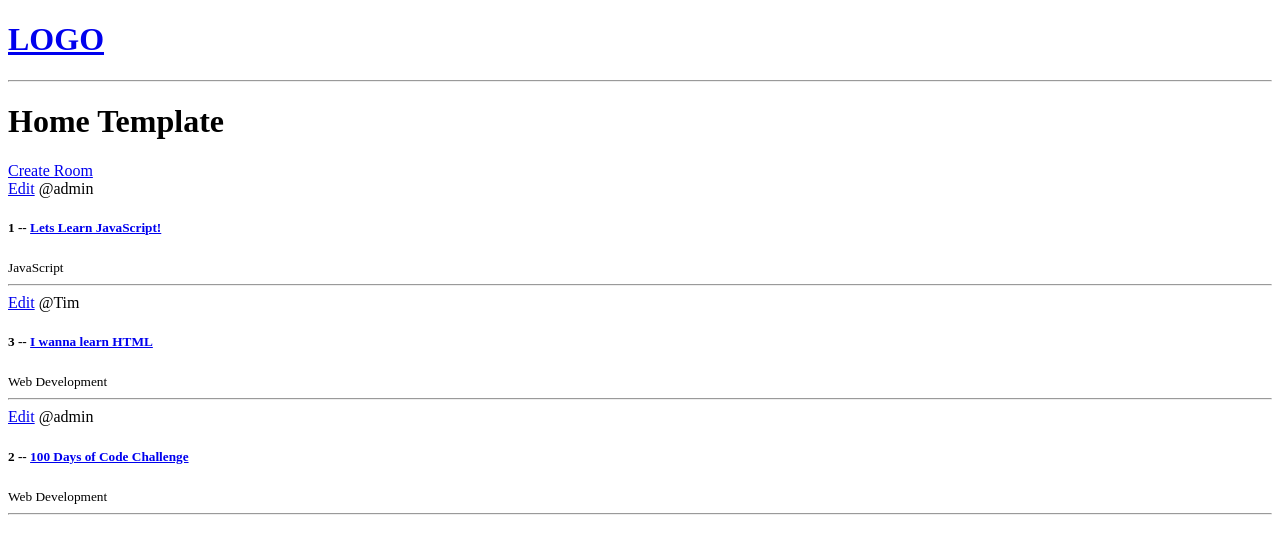
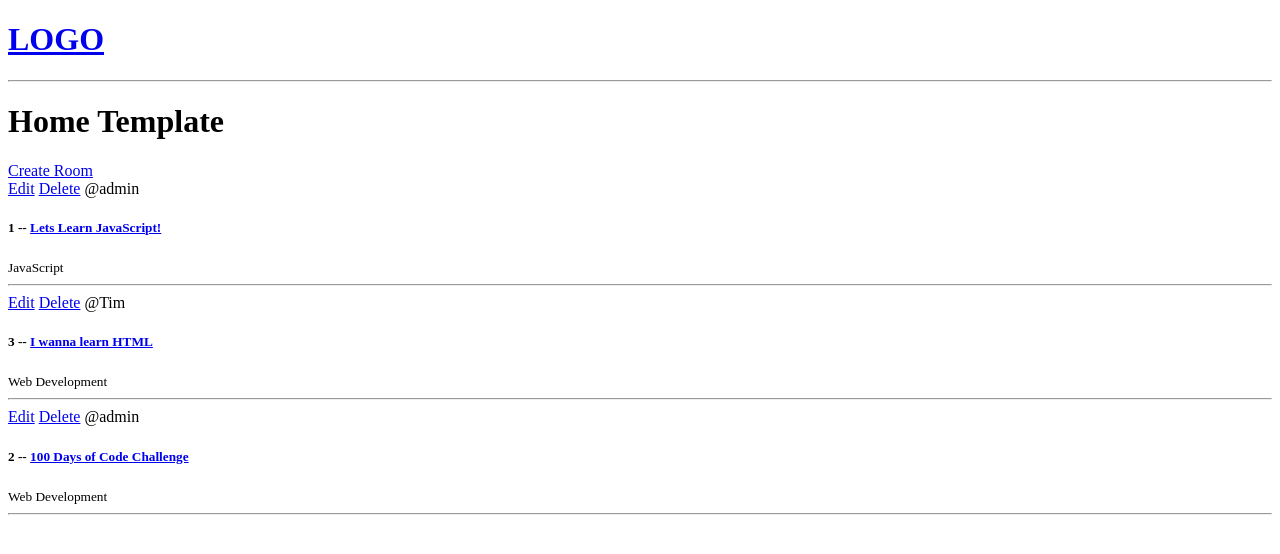
Before and after one commit to kevinjolley91/studybuddy, a Django app: page / in a window 1280 px wide. Shown: the top 554 px of the page. Run offline with Django 5.2, Linux system fonts and the light colour scheme; data comes from the database, SQL or seed files in the repository; both versions use the stored data as it was after the commit.

Commit message:
adds delete method and route to rooms

```diff
--- a/base/templates/base/home.html
+++ b/base/templates/base/home.html
@@ -7,6 +7,7 @@
     {% for room in rooms %}
     <div>
       <a href="{% url 'update-room' room.id %}">Edit</a>
+      <a href="{% url 'delete-room' room.id %}">Delete</a>
       <span>@{{ room.host.username }}</span>
       <h5>
         {{ room.id }} --
--- a/base/urls.py
+++ b/base/urls.py
@@ -7,4 +7,5 @@ urlpatterns = [
     path('room/<str:pk>/', views.room, name="room"),
     path('create-room/', views.createRoom, name="create-room"),
     path('update-room/<str:pk>/', views.updateRoom, name="update-room"),
+    path('delete-room/<str:pk>/', views.deleteRoom, name="delete-room"),
 ]
--- a/base/views.py
+++ b/base/views.py
@@ -43,3 +43,11 @@ def updateRoom(request, pk):
             return redirect('home')
     context = {'form': form}
     return render(request, 'base/room_form.html', context)
+
+
+def deleteRoom(request, pk):
+    room = Room.objects.get(id=pk)
+    if request.method == 'POST':
+        room.delete()
+        return redirect('home')
+    return render(request, 'base/delete.html', {'obj': room})
```
Also changed, not shown: base/templates/base/delete.html (added, +12 -0 lines), db.sqlite3.
